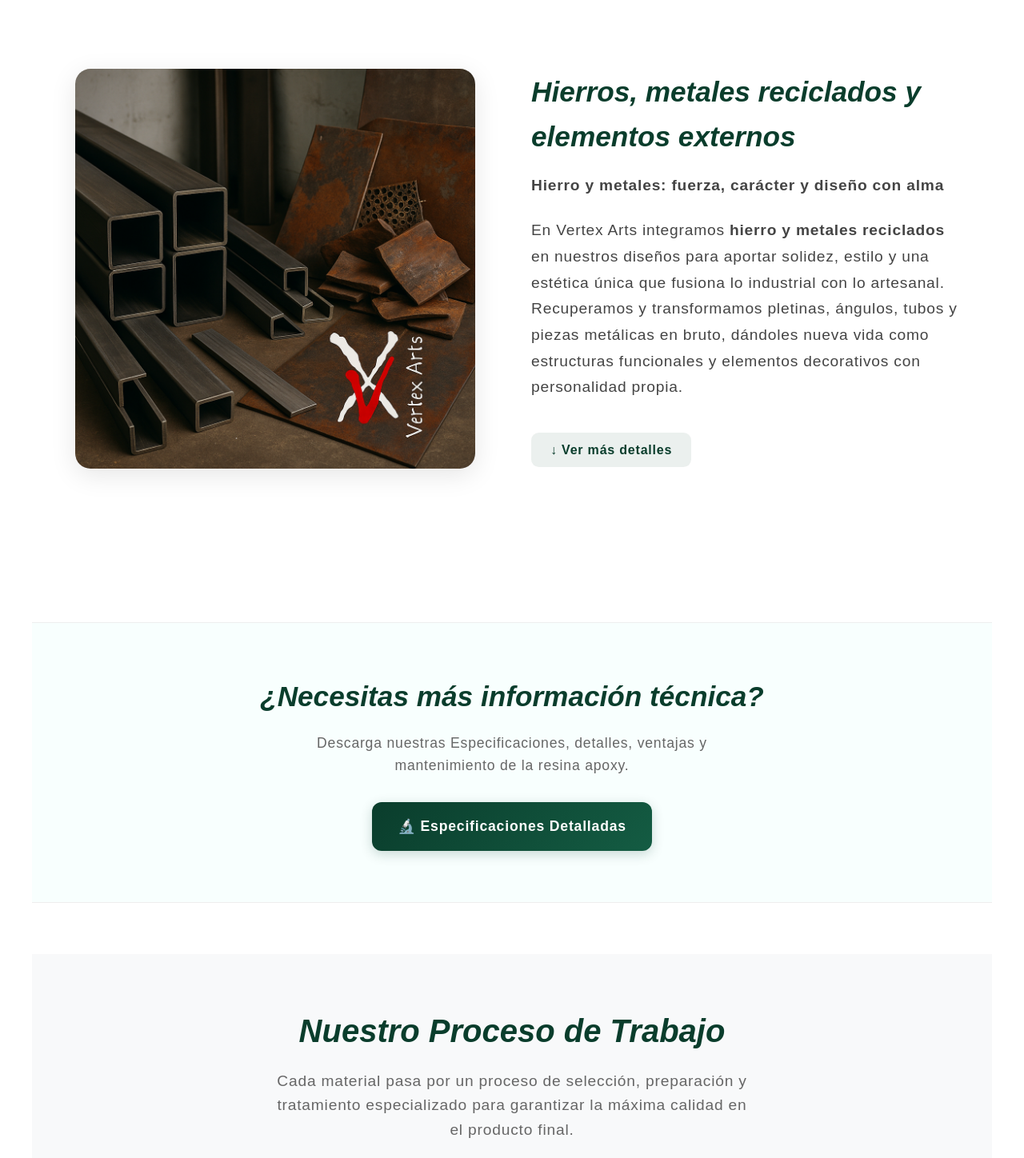
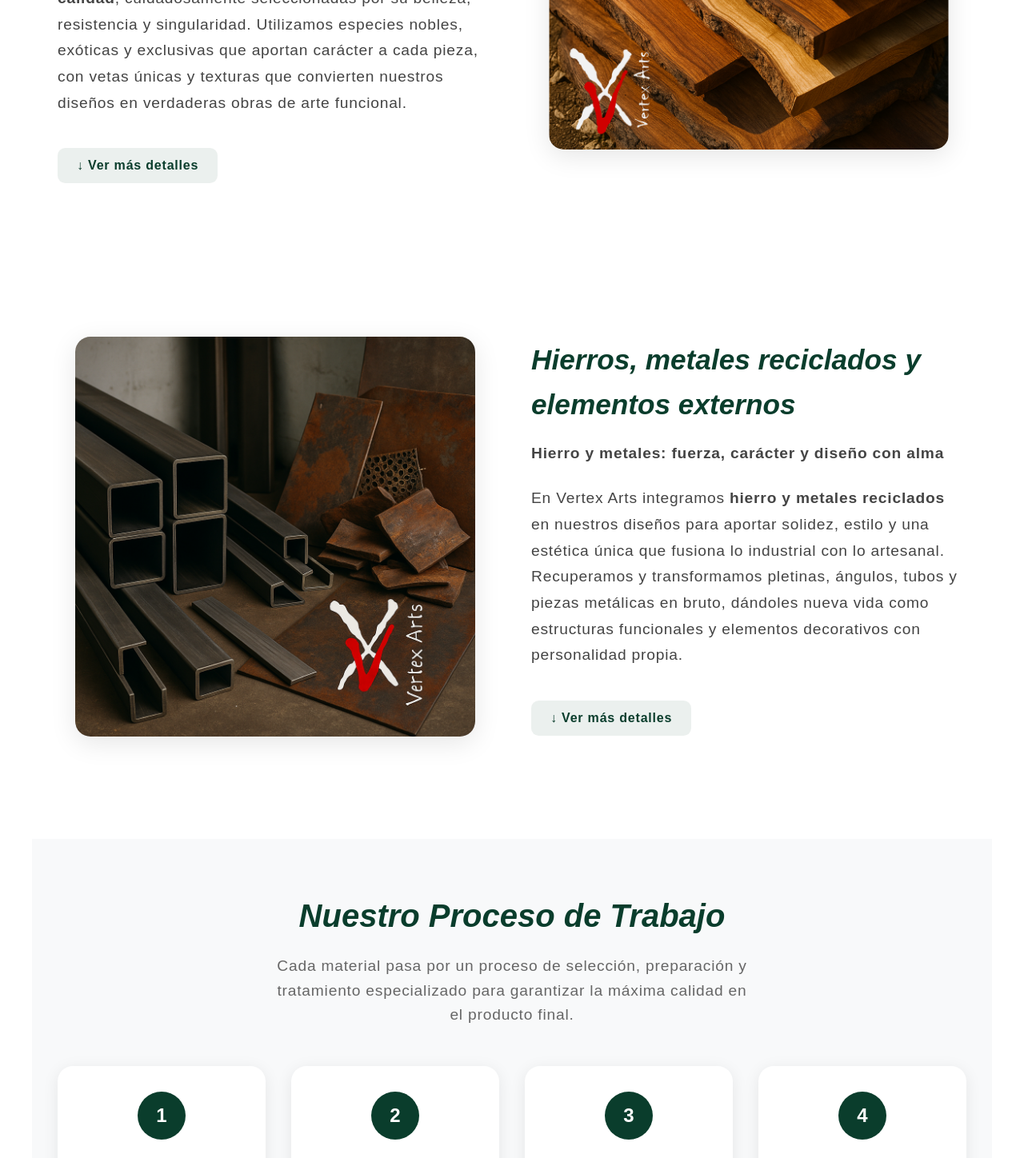
Before and after one commit to Raul1992gt/vertexArts, a Next.js app: page /materiales in a window 1280 px wide. Shown: the part 1928-3376 px from the top of the page at 80% size. Built offline with nearby package versions, Linux system fonts and the light colour scheme; a web font is replaced by a local one.

Commit message:
"cambios pedidos..."

```diff
--- a/src/app/components/MaterialesContent.jsx
+++ b/src/app/components/MaterialesContent.jsx
@@ -12,7 +12,7 @@ export default function MaterialesContent() {
   const { targetRef: resinRef, hasIntersected: resinVisible } = useIntersectionObserver({ threshold: 0.2 });
   const { targetRef: woodRef, hasIntersected: woodVisible } = useIntersectionObserver({ threshold: 0.2 });
   const { targetRef: metalRef, hasIntersected: metalVisible } = useIntersectionObserver({ threshold: 0.2 });
-  const { targetRef: specificationsRef, hasIntersected: specificationsVisible } = useIntersectionObserver({ threshold: 0.2 });
+
   const { targetRef: processRef, hasIntersected: processVisible } = useIntersectionObserver({ threshold: 0.2 });
   const { containerRef, visibleItems } = useStaggeredIntersection(4); // 4 elementos en el grid
 
@@ -57,20 +57,13 @@ export default function MaterialesContent() {
             </p>
             <p className={styles.materialDescription}>
               La resina epoxi es un tipo de <strong>plástico termoestable</strong> que se forma al mezclar dos componentes: una resina base y un endurecedor (o catalizador). Químicamente, la mayoría de resinas epoxi derivan de la reacción entre bisfenol A y epiclorohidrina, que al combinarse con el endurecedor inician un proceso de curado químico. Durante este proceso, el material pasa de líquido viscoso a un sólido rígido mediante enlaces cruzados entre moléculas, en lugar de simplemente secarse por evaporación.
-            </p>
-            <p className={styles.materialDescription}>
               Una vez endurecida, la resina epoxi <strong>no puede fundirse de nuevo con calor</strong> ni modificarse su forma, lo que le confiere gran estabilidad y resistencia. Esto la diferencia de los plásticos termoplásticos tradicionales y significa que se debe trabajar con cuidado en la mezcla, ya que solo endurece una vez.
+              En resumen, la resina epoxi es un <strong>polímero muy versátil y adhesivo</strong>. Combina moléculas con grupos epoxi (de ahí su nombre) que reaccionan con el agente endurecedor (a menudo aminas) para formar una estructura tridimensional rígida. El resultado es un material transparente o ligeramente ámbar, de acabado brillante, con excelentes propiedades mecánicas y de aislamiento.
+              Gracias a su <strong>naturaleza adhesiva</strong>, la resina epoxi se pega fuertemente a superficies como madera, metal, vidrio o cerámica, lo que la hace ideal tanto como pegamento de alta resistencia como para recubrir y proteger otros materiales.
             </p>
 
             <div className={`${styles.expandableContent} ${isResinExpanded ? styles.expanded : ''}`}>
               <div className={styles.benefitsList}>
-
-                <p className={styles.materialDescription}>
-                  En resumen, la resina epoxi es un <strong>polímero muy versátil y adhesivo</strong>. Combina moléculas con grupos epoxi (de ahí su nombre) que reaccionan con el agente endurecedor (a menudo aminas) para formar una estructura tridimensional rígida. El resultado es un material transparente o ligeramente ámbar, de acabado brillante, con excelentes propiedades mecánicas y de aislamiento.
-                </p>
-                <p className={styles.materialDescription}>
-                  Gracias a su <strong>naturaleza adhesiva</strong>, la resina epoxi se pega fuertemente a superficies como madera, metal, vidrio o cerámica, lo que la hace ideal tanto como pegamento de alta resistencia como para recubrir y proteger otros materiales.
-                </p>
 
                 <h3>¿Por qué elegimos resina epoxi?</h3>
                 <ul>
@@ -86,6 +79,16 @@ export default function MaterialesContent() {
               <div className={styles.technicalInfo}>
                 <h3>Características técnicas</h3>
                 <p>Nuestra resina epoxi ofrece una resistencia térmica de hasta 120°C, una dureza Shore D superior a 80, y una resistencia a la compresión de más de 100 MPa. Estas propiedades la convierten en el material perfecto para aplicaciones que requieren máxima durabilidad.</p>
+
+                <div className={styles.downloadSection}>
+                  <a
+                    href="/pdf/Especificaciones-Materiales-VertexArts.pdf"
+                    download="Especificaciones-Materiales-VertexArts.pdf"
+                    className={styles.specificationsButton}
+                  >
+                    🔬 Especificaciones Detalladas
+                  </a>
+                </div>
               </div>
             </div>
 
@@ -124,15 +127,6 @@ export default function MaterialesContent() {
                 <p className={styles.materialDescription}>
                   <strong>Cada tabla, cada corte, cada nudo cuenta una historia</strong>. Nosotros nos encargamos de escucharla, preservarla y convertirla en parte de tu espacio.
                 </p>
-
-                <h3>Características de nuestras maderas:</h3>
-                <ul>
-                  <li><strong>Historia y carácter:</strong> Cada pieza cuenta una historia única</li>
-                  <li><strong>Vetas naturales:</strong> Patrones únicos imposibles de replicar</li>
-                  <li><strong>Durabilidad probada:</strong> Maderas que han resistido décadas</li>
-                  <li><strong>Sostenibilidad:</strong> Reducimos la tala de árboles nuevos</li>
-                  <li><strong>Variedad de especies:</strong> Roble, castaño, pino, eucalipto y maderas exóticas</li>
-                </ul>
               </div>
             </div>
 
@@ -189,15 +183,6 @@ export default function MaterialesContent() {
                 <p className={styles.materialDescription}>
                   El resultado: <strong>piezas con alma, resistentes, estéticas y totalmente personalizadas</strong>, capaces de transformar cualquier espacio.
                 </p>
-
-                <h3>Ventajas del metal:</h3>
-                <ul>
-                  <li><strong>Resistencia estructural:</strong> Capacidad de carga excepcional</li>
-                  <li><strong>Pátina natural:</strong> Efectos de oxidación controlada únicos</li>
-                  <li><strong>Versatilidad de formas:</strong> Moldeable para cualquier diseño</li>
-                  <li><strong>Bajo impacto ambiental:</strong> Evitamos la extracción de nuevos metales</li>
-                  <li><strong>Combinación perfecta:</strong> Se integra armoniosamente con resina y madera</li>
-                </ul>
               </div>
             </div>
 
@@ -209,24 +194,6 @@ export default function MaterialesContent() {
               {isMetalExpanded ? '↑ Ver menos' : '↓ Ver más detalles'}
             </button>
           </div>
-        </div>
-      </section>
-
-      {/* Especificaciones Detalladas Section */}
-      <section
-        ref={specificationsRef}
-        className={`${styles.specificationsSection} scroll-reveal-scale ${specificationsVisible ? 'visible' : ''}`}
-      >
-        <div className={styles.specificationsContent}>
-          <h2>¿Necesitas más información técnica?</h2>
-          <p>Descarga nuestras Especificaciones, detalles, ventajas y mantenimiento de la resina apoxy.</p>
-          <a
-            href="/pdf/Especificaciones-Materiales-VertexArts.pdf"
-            download="Especificaciones-Materiales-VertexArts.pdf"
-            className={styles.specificationsButton}
-          >
-            🔬 Especificaciones Detalladas
-          </a>
         </div>
       </section>
 
--- a/src/app/layout.js
+++ b/src/app/layout.js
@@ -31,6 +31,41 @@ export const metadata = {
     "mobiliario contemporáneo ecológico",
     "muebles únicos y sostenibles",
   ],
+  // Configuración de iconos y favicon
+  icons: {
+    icon: [
+      { url: '/favicon.ico', sizes: '32x32', type: 'image/x-icon' },
+      { url: '/images/logo.png', sizes: '192x192', type: 'image/png' },
+    ],
+    apple: [
+      { url: '/images/logo.png', sizes: '180x180', type: 'image/png' },
+    ],
+  },
+  // Open Graph para redes sociales y Google
+  openGraph: {
+    type: 'website',
+    locale: 'es_ES',
+    url: 'https://vertexarts.es',
+    siteName: 'VertexArt',
+    title: 'Mobiliario de Resina Epoxi y Reciclado | VertexArt',
+    description: 'VertexArt crea mobiliario único y sostenible con resina epoxi y materiales reciclados. Descubre piezas de arte funcionales y ecológicas para tu hogar.',
+    images: [
+      {
+        url: '/images/mobiliario/mesa_rio_mia_web.png',
+        width: 1200,
+        height: 630,
+        alt: 'Mesa de río con resina epoxi - VertexArt',
+      },
+    ],
+  },
+  // Twitter Cards
+  twitter: {
+    card: 'summary_large_image',
+    site: '@vertexart',
+    title: 'Mobiliario de Resina Epoxi y Reciclado | VertexArt',
+    description: 'VertexArt crea mobiliario único y sostenible con resina epoxi y materiales reciclados.',
+    images: ['/images/mobiliario/mesa_rio_mia_web.png'],
+  },
 };
 
 export default function RootLayout({ children }) {
--- a/src/styles/MaterialesContent.module.css
+++ b/src/styles/MaterialesContent.module.css
@@ -150,6 +150,11 @@
   margin-bottom: 0;
   color: #444;
   line-height: 1.6;
+}
+
+.downloadSection {
+  margin-top: 2rem;
+  text-align: center;
 }
 
 /* Expandable Content Styles */
```
Also changed, not shown: public/apple-touch-icon.png (added).
